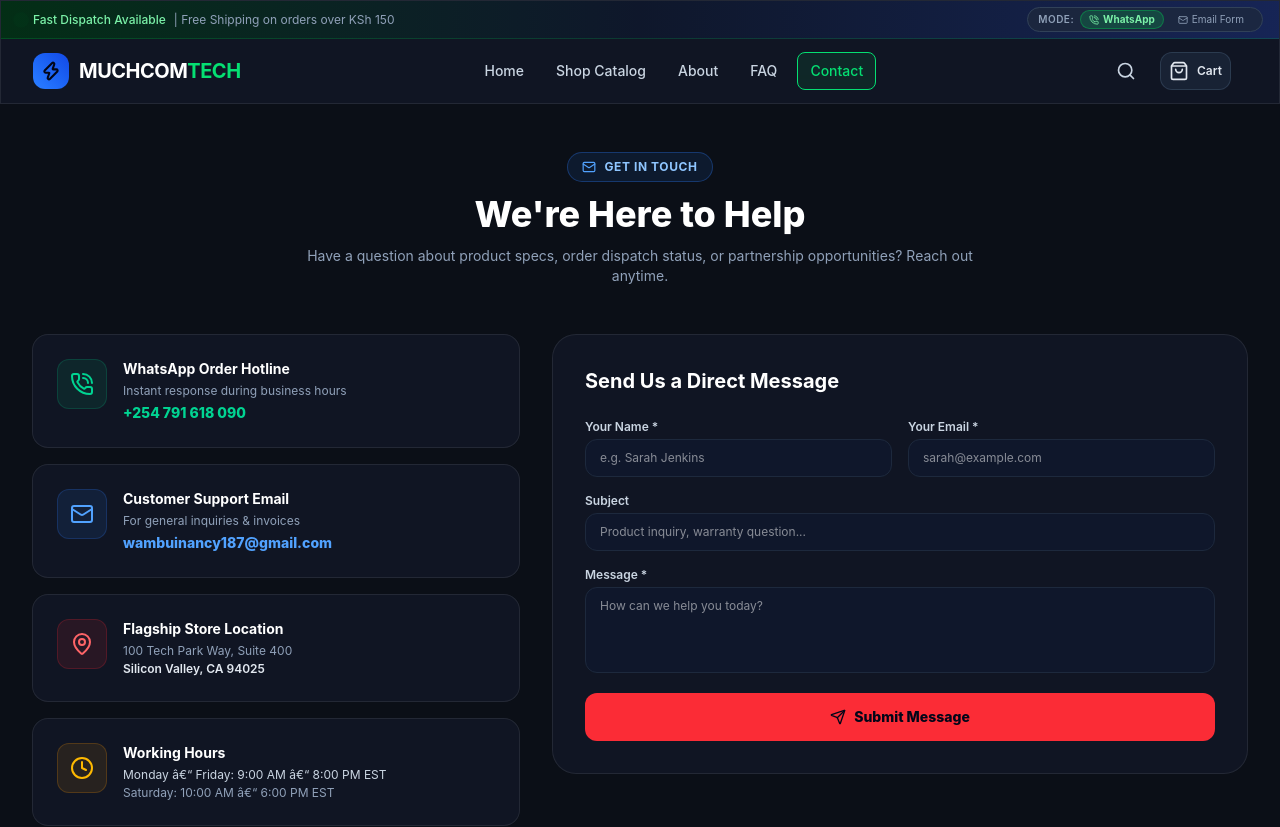
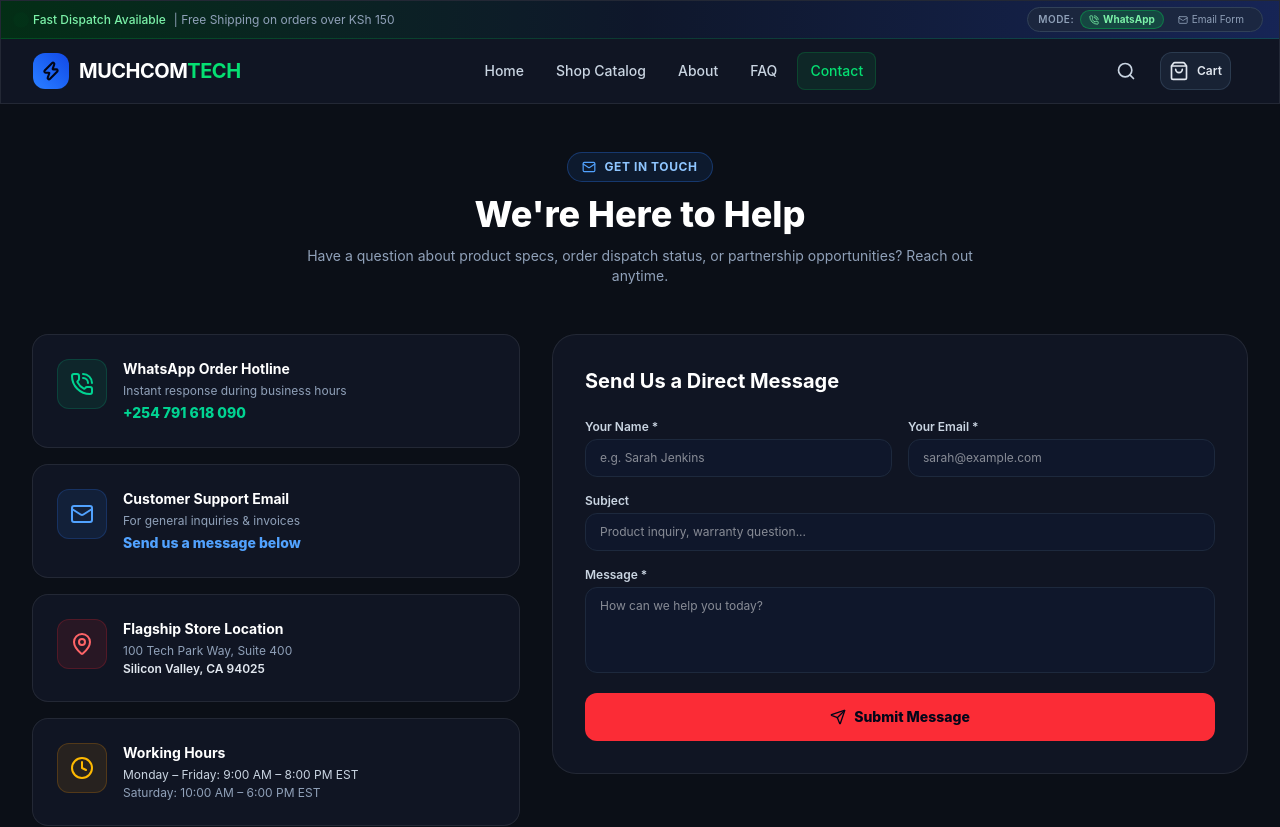
Before and after one commit to missynancy/MuchcomTech, a React (Vite) app: page /MuchcomTech/contact in a window 1280 px wide. Shown: the top 827 px of the page. Built offline with nearby package versions, Linux system fonts and the light colour scheme.

Commit message:
contact.tsx

```diff
--- a/src/components/Navbar.tsx
+++ b/src/components/Navbar.tsx
@@ -86,7 +86,7 @@
                 to={link.path}
                 className={`px-3 py-2 rounded-lg text-sm font-medium transition-colors ${
                   isActive(link.path)
-                    ? 'text-green-400 bg-green-500/10 border border-cgreen-500/20'
+                    ? 'text-green-400 bg-green-500/10 border border-green-500/20'
                     : 'text-slate-300 hover:text-white hover:bg-slate-800/60'
                 }`}
               >
--- a/src/pages/Contact.tsx
+++ b/src/pages/Contact.tsx
@@ -1,4 +1,4 @@
-import React, { useState } from 'react';
+import React, { useState, useRef } from 'react';
 import { Mail, PhoneCall, MapPin, Clock, Send, CheckCircle2 } from 'lucide-react';
 import { useCart } from '../context/CartContext';
 
@@ -11,8 +11,14 @@
     message: '',
   });
   const [submitted, setSubmitted] = useState(false);
+  const [sending, setSending] = useState(false);
+  const nameInputRef = useRef<HTMLInputElement>(null);
 
-  const [sending, setSending] = useState(false);
+  const scrollToForm = (e: React.MouseEvent) => {
+    e.preventDefault();
+    nameInputRef.current?.scrollIntoView({ behavior: 'smooth', block: 'center' });
+    nameInputRef.current?.focus();
+  };
 
   const handleSubmit = async (e: React.FormEvent) => {
     e.preventDefault();
@@ -74,8 +80,12 @@
             <div>
               <h4 className="text-sm font-bold text-white">Customer Support Email</h4>
               <p className="text-xs text-slate-400 mt-1">For general inquiries & invoices</p>
-              <a href="mailto:wambuinancy187@gmail.com" className="text-sm font-extrabold text-blue-400 hover:underline block mt-1">
-                wambuinancy187@gmail.com
+              <a
+                href="#contact-form"
+                onClick={scrollToForm}
+                className="text-sm font-extrabold text-blue-400 hover:underline block mt-1"
+              >
+                Send us a message below
               </a>
             </div>
           </div>
@@ -97,23 +107,23 @@
             </div>
             <div>
               <h4 className="text-sm font-bold text-white">Working Hours</h4>
-              <p className="text-xs text-slate-300 mt-1">Monday â€“ Friday: 9:00 AM â€“ 8:00 PM EST</p>
-              <p className="text-xs text-slate-400 mt-0.5">Saturday: 10:00 AM â€“ 6:00 PM EST</p>
+              <p className="text-xs text-slate-300 mt-1">Monday – Friday: 9:00 AM – 8:00 PM EST</p>
+              <p className="text-xs text-slate-400 mt-0.5">Saturday: 10:00 AM – 6:00 PM EST</p>
             </div>
           </div>
         </div>
 
         {/* Contact Form */}
-        <div className="lg:col-span-7">
+        <div className="lg:col-span-7" id="contact-form">
           <div className="glass-panel p-8 rounded-3xl border border-slate-800 space-y-6">
             <h3 className="text-xl font-bold text-white">Send Us a Direct Message</h3>
 
             {submitted ? (
               <div className="p-8 text-center space-y-4 bg-slate-900/80 rounded-2xl border border-emerald-500/30">
                 <CheckCircle2 className="w-12 h-12 text-emerald-400 mx-auto" />
-                <h4 className="text-lg font-bold text-white">Message Received!</h4>
+                <h4 className="text-lg font-bold text-white">Thank you for contacting us!</h4>
                 <p className="text-xs text-slate-300 max-w-sm mx-auto">
-                  Thank you for reaching out. A representative will get back to your email within 2 hours.
+                  We will get back to you shortly.
                 </p>
                 <button
                   onClick={() => setSubmitted(false)}
@@ -126,8 +136,11 @@
               <form onSubmit={handleSubmit} className="space-y-4 text-xs">
                 <div className="grid grid-cols-1 sm:grid-cols-2 gap-4">
                   <div>
-                    <label className="block text-slate-300 font-semibold mb-1">Your Name *</label>
+                    <label htmlFor="contact-name" className="block text-slate-300 font-semibold mb-1">Your Name *</label>
                     <input
+                      ref={nameInputRef}
+                      id="contact-name"
+                      name="name"
                       type="text"
                       required
                       placeholder="e.g. Sarah Jenkins"
@@ -137,8 +150,10 @@
                     />
                   </div>
                   <div>
-                    <label className="block text-slate-300 font-semibold mb-1">Your Email *</label>
+                    <label htmlFor="contact-email" className="block text-slate-300 font-semibold mb-1">Your Email *</label>
                     <input
+                      id="contact-email"
+                      name="email"
                       type="email"
                       required
                       placeholder="sarah@example.com"
@@ -150,8 +165,10 @@
                 </div>
 
                 <div>
-                  <label className="block text-slate-300 font-semibold mb-1">Subject</label>
+                  <label htmlFor="contact-subject" className="block text-slate-300 font-semibold mb-1">Subject</label>
                   <input
+                    id="contact-subject"
+                    name="subject"
                     type="text"
                     placeholder="Product inquiry, warranty question..."
                     value={formData.subject}
@@ -161,8 +178,10 @@
                 </div>
 
                 <div>
-                  <label className="block text-slate-300 font-semibold mb-1">Message *</label>
+                  <label htmlFor="contact-message" className="block text-slate-300 font-semibold mb-1">Message *</label>
                   <textarea
+                    id="contact-message"
+                    name="message"
                     rows={4}
                     required
                     placeholder="How can we help you today?"
```
